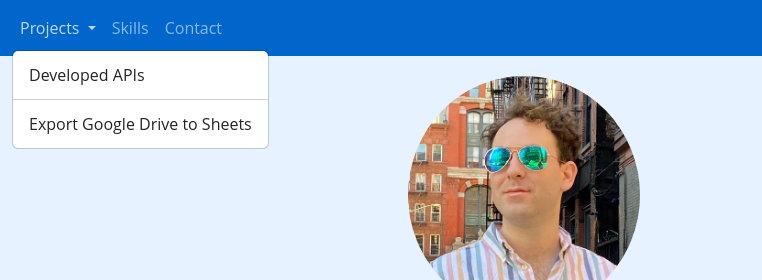
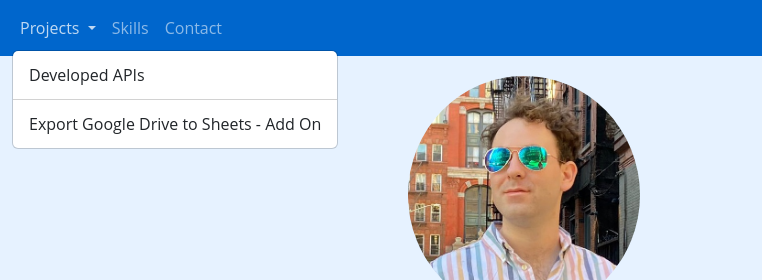
Before and after one commit to GameRHill/robert-hill-portfolio, a plain HTML site: page index.html in a window 1280 px wide. Both pictures are taken after a click on the button "Projects". Shown: the top 280 px of the page, 116-878 px from the left. Drawn offline with nearby package versions, Linux system fonts and the light colour scheme.

Commit message:
Update index.html

```diff
--- a/index.html
+++ b/index.html
@@ -32,7 +32,7 @@
 						<ul class="dropdown-menu">
 							<li><a class="dropdown-item" href="https://github.com/GameRHill/robert-hill-portfolio/tree/main/projects" target="blank">Developed APIs</a></li>
 							<li><hr class="dropdown-divider"></li>
-							<li><a class="dropdown-item" href="projects/google-drive-export-to-sheets" target="blank">Export Google Drive to Sheets</a></li>
+							<li><a class="dropdown-item" href="projects/google-drive-export-to-sheets" target="blank">Export Google Drive to Sheets - Add On</a></li>
 							<!-- CONSTRUCTION START
 							<li><a class="dropdown-item" href="#" target="blank">Another action</a></li>
 							<li><a class="dropdown-item" href="#" target="blank">Something else here</a></li>
```
